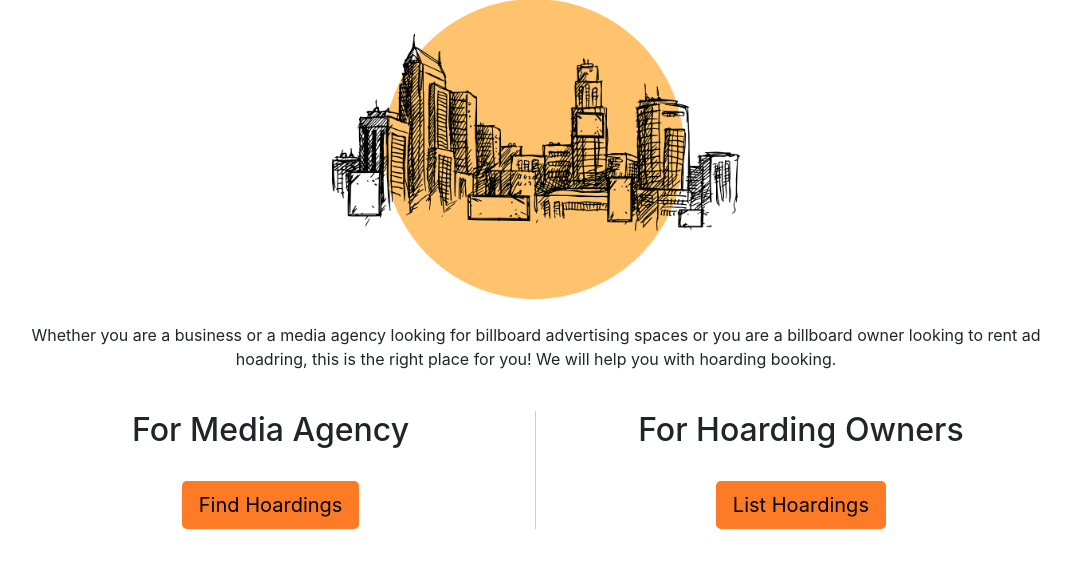
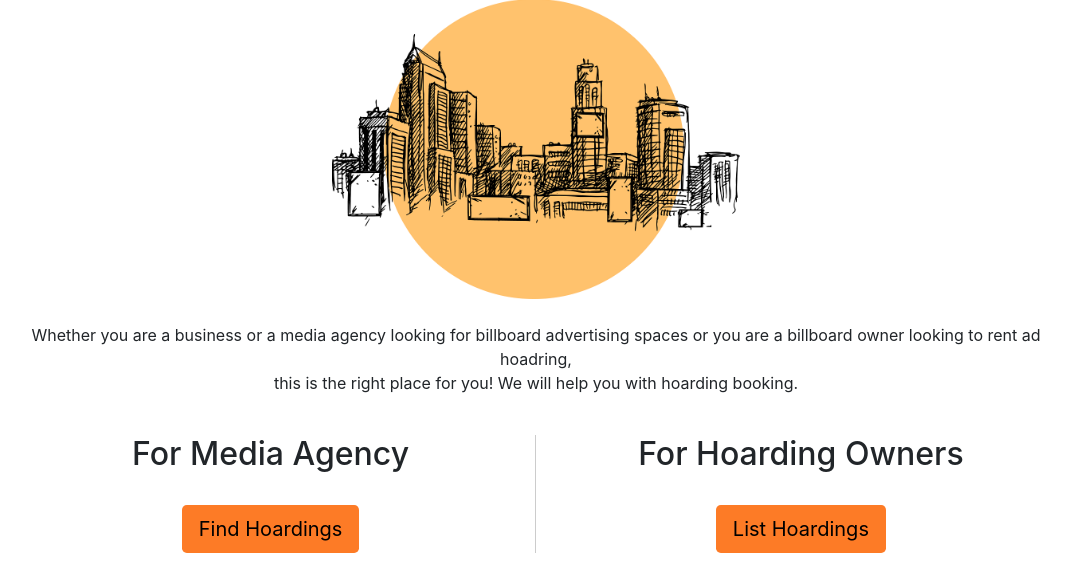
Before and after one commit to coderpen-me/omoads-frontend, a Django app: page /landingpage/ in a window 1280 px wide. Shown: the part 193-755 px from the top of the page, without its empty margins (104-1175 px from the left). Run offline with Django 3.2, Linux system fonts and the light colour scheme; parts of the project's set-up code (start-up, migrations or seed data) failed here and were passed over; some libraries are stand-ins or nearby versions.

Commit message:
landingpage.html

```diff
--- a/ecommerce/templates/landing.html
+++ b/ecommerce/templates/landing.html
@@ -38,7 +38,7 @@
                     <img src="{% static 'img/images' %}/IMG_4502.PNG" class="ln2-img1" />
                     <br><br>
                     <p>Whether you are a business or a media agency  looking  for billboard advertising spaces or you are a
-                    billboard owner looking to rent ad hoadring, this is the right place for you! We will help you with hoarding booking.
+                    billboard owner looking to rent ad hoadring,<br> this is the right place for you! We will help you with hoarding booking.
                     </p><br>
                     <div class="row">
                         <div class="col-md-6" style="border-right:1px solid #ccc;">
@@ -172,7 +172,7 @@
                         <br>
                         <div class="row justify-content-center">
                             <div class="col-md-3">
-                                    <a href="http://omoads.com/map-view" class="btn btn-theme1 btn-lg" style="border-radius:60px;width:300px;">Find Hoardings <br>in Ghazibad</a>
+                                    <a href="http://omoads.com/map-view" class="btn btn-theme1 btn-lg" style="border-radius:60px;width:300px;">Find Hoardings</a>
                             </div>
                         </div>
 
```
